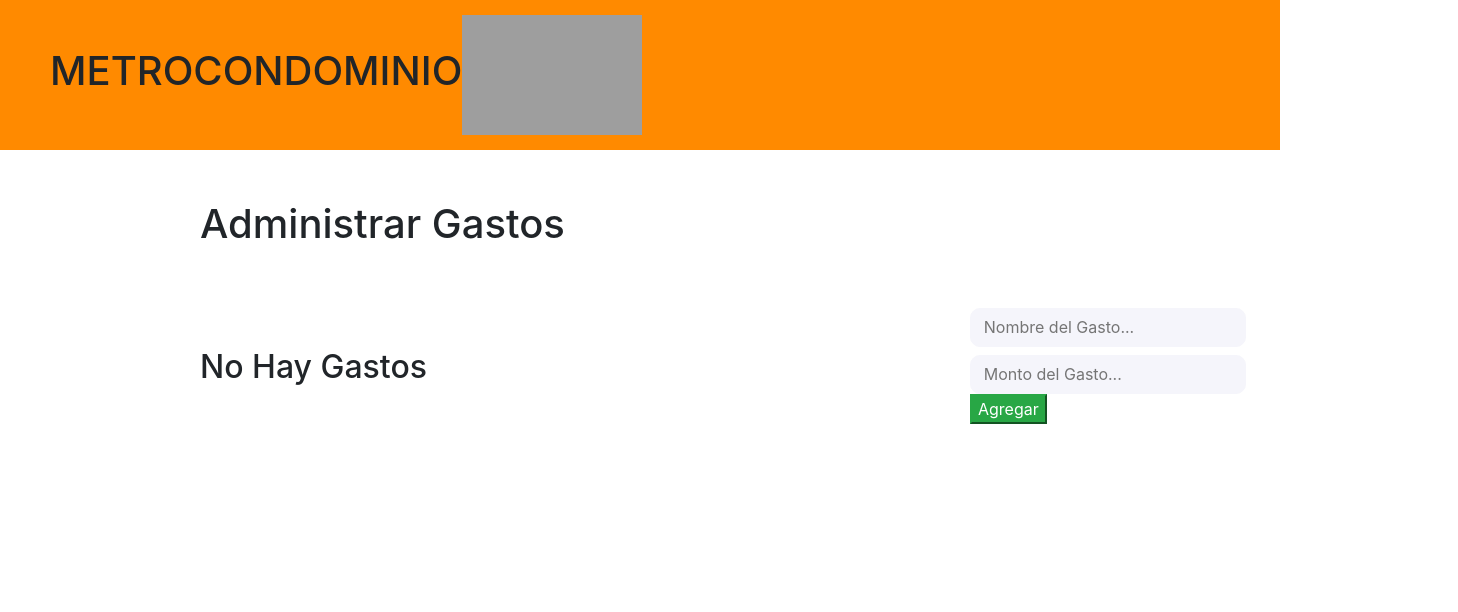
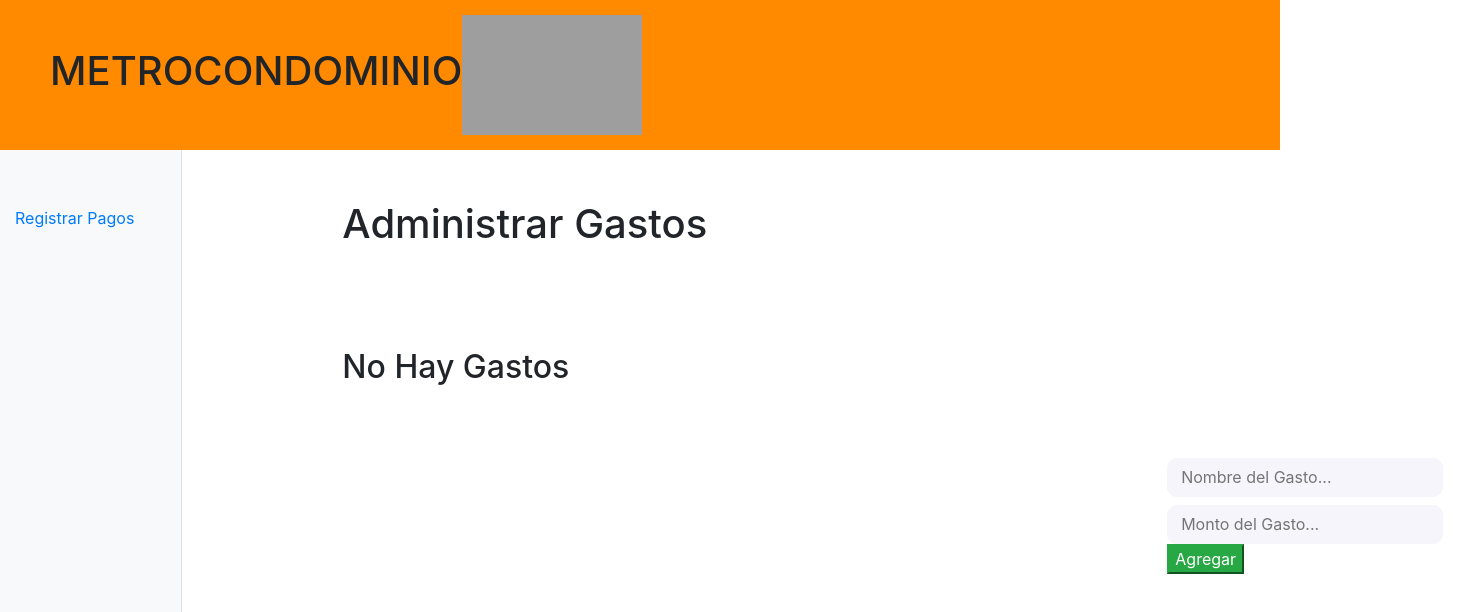
Before and after one commit to rommel14022001/MetroCondomio, a Next.js app: page / in a window 1280 px wide. Shown: the top 612 px of the page, 1458 px wide, since content can reach past the window. Built offline with nearby package versions, Linux system fonts and the light colour scheme; grey boxes are pictures that could not be loaded.

Commit message:
sidebar done

```diff
--- a/components/SideBar.tsx
+++ b/components/SideBar.tsx
@@ -6,9 +6,11 @@ export const Sidebar = () => {
     return(
         <Nav className="col-md-12 d-none d-md-block bg-light sidebar">
             <div className="sidebar-sticky"></div>
+
             <Nav.Item>
-                <Nav.Link href="/"></Nav.Link>
+                <Nav.Link >Registrar Pagos</Nav.Link>
             </Nav.Item>
+
         </Nav>
     )
 }
--- a/pages/_app.js
+++ b/pages/_app.js
@@ -1,12 +1,26 @@
 import React from "react";
 import Header from '../components/Header'
+import Sidebar from '../components/SideBar'
+import {Container, Row, Col} from "react-bootstrap";
 import {BrowserRouter as Router, Route, Switch} from 'react-router-dom'
 import '../styles/globals.css'
 function MyApp({ Component, pageProps }) {
   return (
     <>
       <Header></Header>
-      <Component {...pageProps} />
+      <Container fluid>
+                <Row>
+                    <Col xs={2} id="sidebar-wrapper">
+                      <Sidebar />
+                    </Col>
+                    <Col  xs={10} id="page-content-wrapper">
+                    <Component {...pageProps} />
+                    </Col>
+                </Row>
+
+            </Container>
+
+
     </>
 
   )
--- a/styles/globals.css
+++ b/styles/globals.css
@@ -23,3 +23,32 @@ a {
   justify-content:flex-start;
   align-items: center;
 }
+
+.sidebar {
+  position: fixed;
+  top: 0;
+  bottom: 0;
+  left: 0;
+  min-height: 100vh !important;
+  z-index: 100;
+  padding: 48px 0 0;
+  box-shadow: inset -1px 0 0 rgba(0, 0, 0, .1);
+}
+#sidebar-wrapper{
+  min-height: 100vh !important;
+  width: 100vw;
+  margin-left: -1rem;
+  -webkit-transition: margin .25s ease-out;
+  -moz-transition: margin .25s ease-out;
+  -o-transition: margin .25s ease-out;
+  transition: margin .25s ease-out;
+}
+#sidebar-wrapper .sidebar-heading {
+  padding: 0.875rem 1.25rem;
+  font-size: 1.2rem;
+}
+
+#page-content-wrapper {
+  min-width: 0;
+  width: 100%;
+}
```
